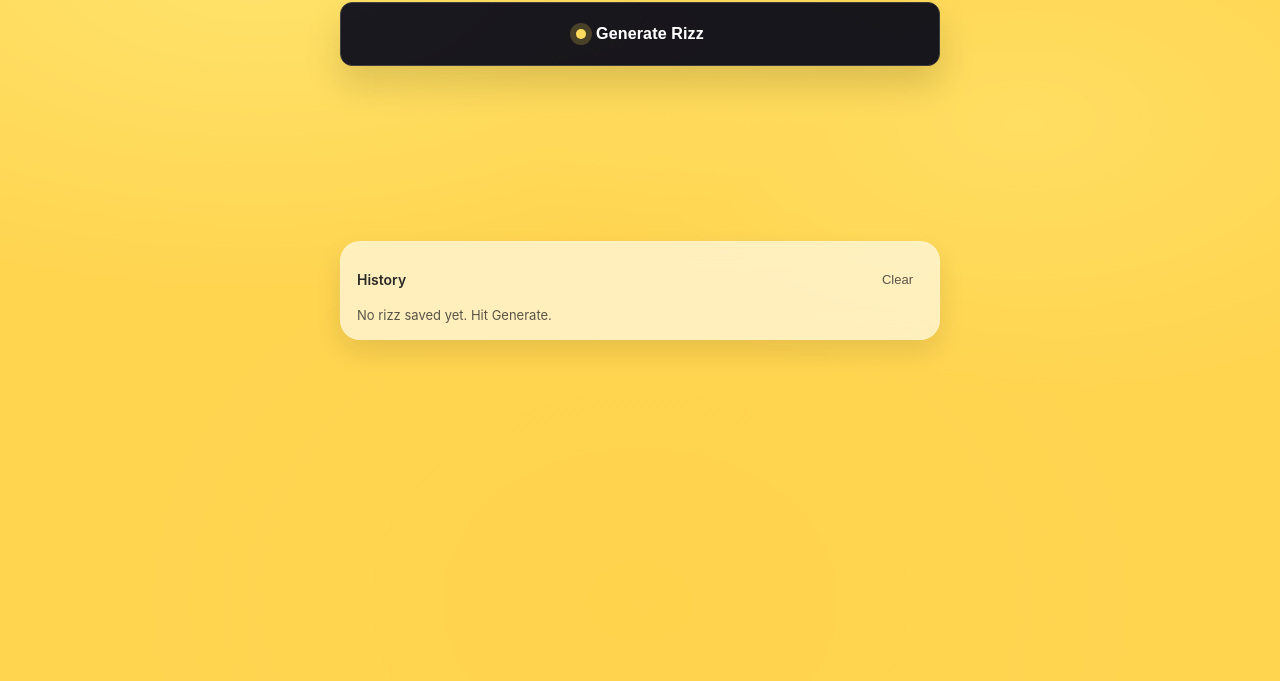
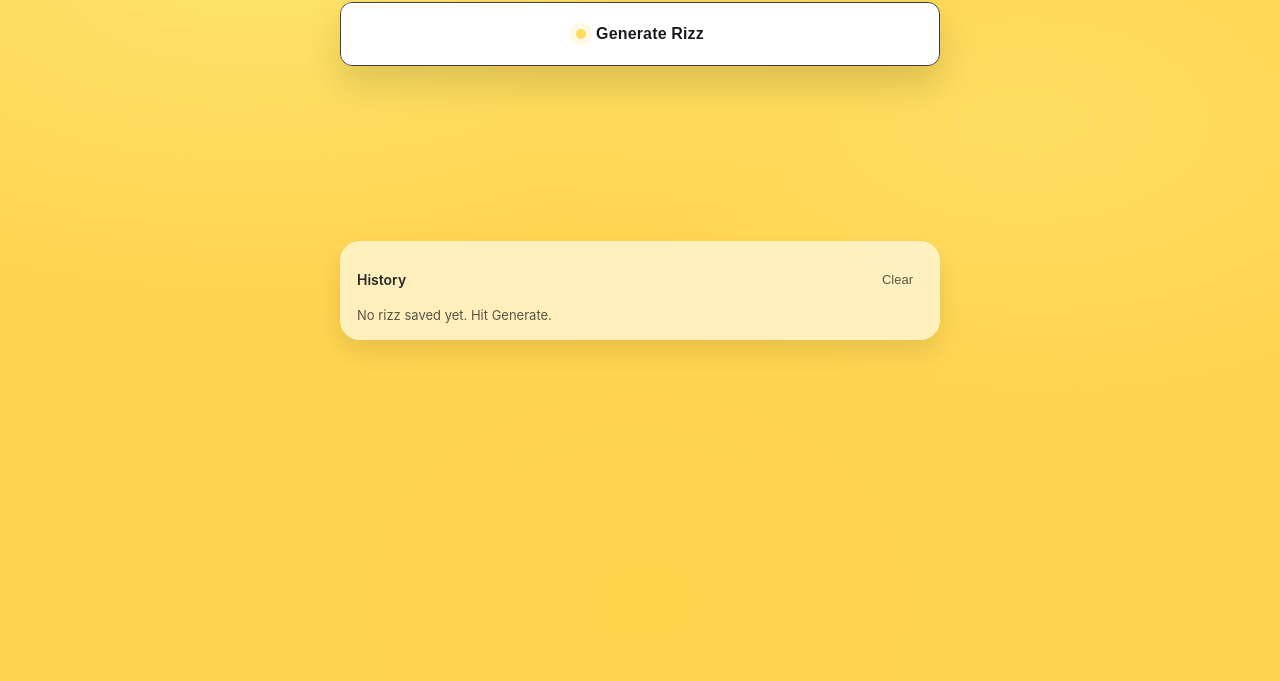
Before and after one commit to Ux-Geek/rizzcoin, a plain HTML site: page index.html in a window 1280 px wide. Shown: the part 119-800 px from the top of the page. Drawn offline with Linux system fonts and the light colour scheme.

Commit message:
style: Invert button background and text colors.

```diff
--- a/index.html
+++ b/index.html
@@ -76,9 +76,10 @@
       width: 100%;
       border: 1px solid #333;
       border-radius: 12px;
-      background: var(--ink);
-      color: #FFF;
-      /* Changed to white as requested */
+      background: #FFF;
+      /* White background */
+      color: var(--ink);
+      /* Dark text */
       font-weight: 600;
       /* SF Pro will render as a medium/semibold; visually it reads “premium” */
       font-size: 16px;
```
